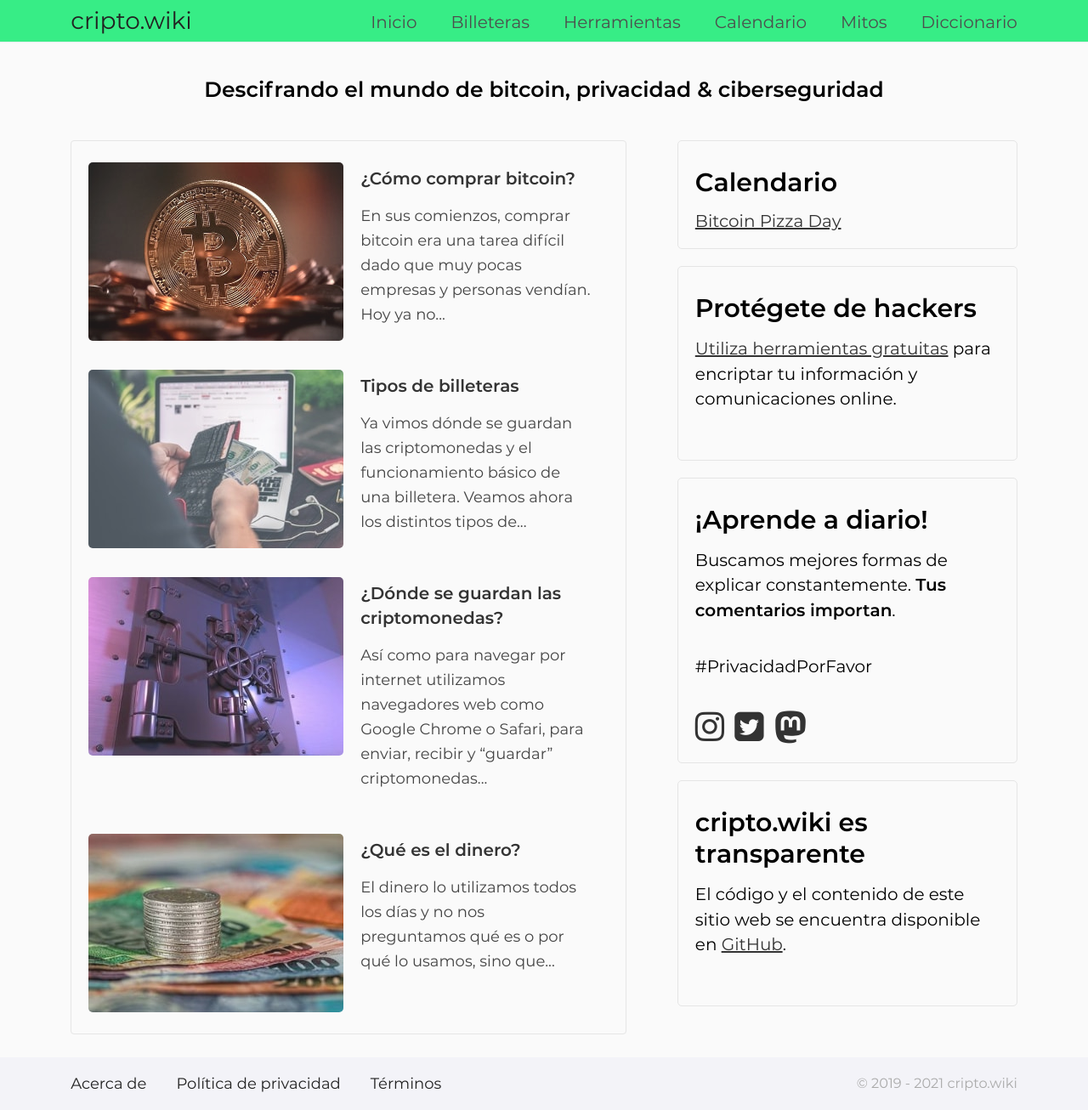
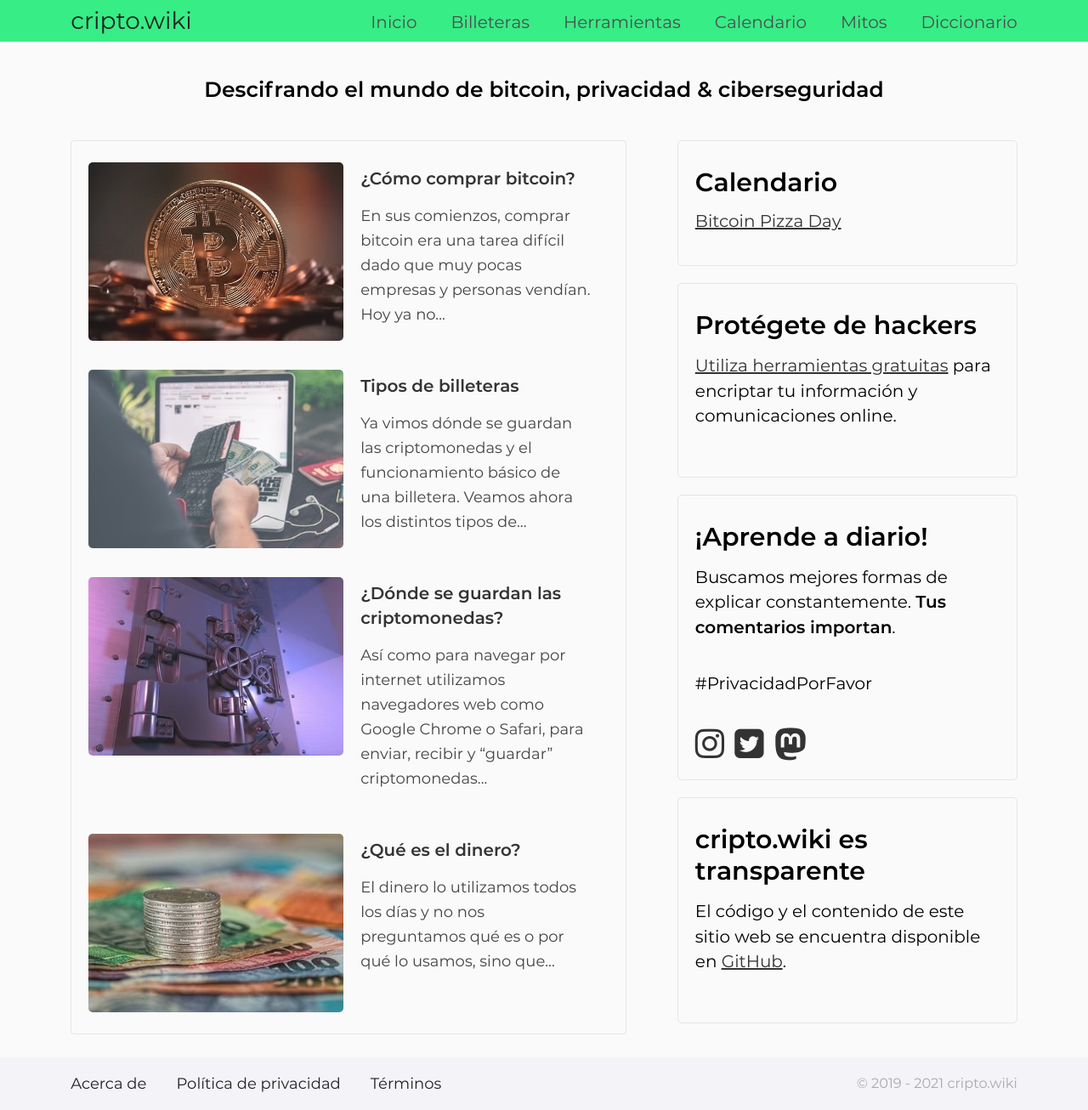
Before and after one commit to criptowiki/criptowiki, a Jekyll site: the page built from index.html, in a window 1280 px wide and 1306 px high. Shown: the whole window at 85% size. Built offline with Jekyll 4.4.1, drawn with Linux system fonts in a browser that asks for light colours; some web fonts are replaced.

Commit message:
Minor style improvements on index.html

```diff
--- a/assets/css/index.sass
+++ b/assets/css/index.sass
@@ -67,6 +67,10 @@
     font-size: 0.9em
     color: #444
 
+#calendar-dates > a
+    float: left
+    margin-bottom: 20px
+
 #social-media
     float: left
     width: 100%
@@ -83,6 +87,9 @@
     #column-right
         width: 100%
 
+    #calendar-dates > a
+        float: none
+
 @media screen and (max-width: 700px)
     #motto
         padding: 20px 0 25px
--- a/index.html
+++ b/index.html
@@ -26,7 +26,7 @@ description: Descifrando el mundo de bitcoin, privacidad & ciberseguridad. Apren
 <div id="column-right">
 	<div class="section border">
 		<h2 class="subtitle">Calendario</h2>
-		<div class="content">
+		<div class="content" id="calendar-dates">
 			{% for day in site.calendar %}
             <a href="{{ day.permalink }}"><div>{{ day.title }}</div></a>
 			{% endfor %}
```
